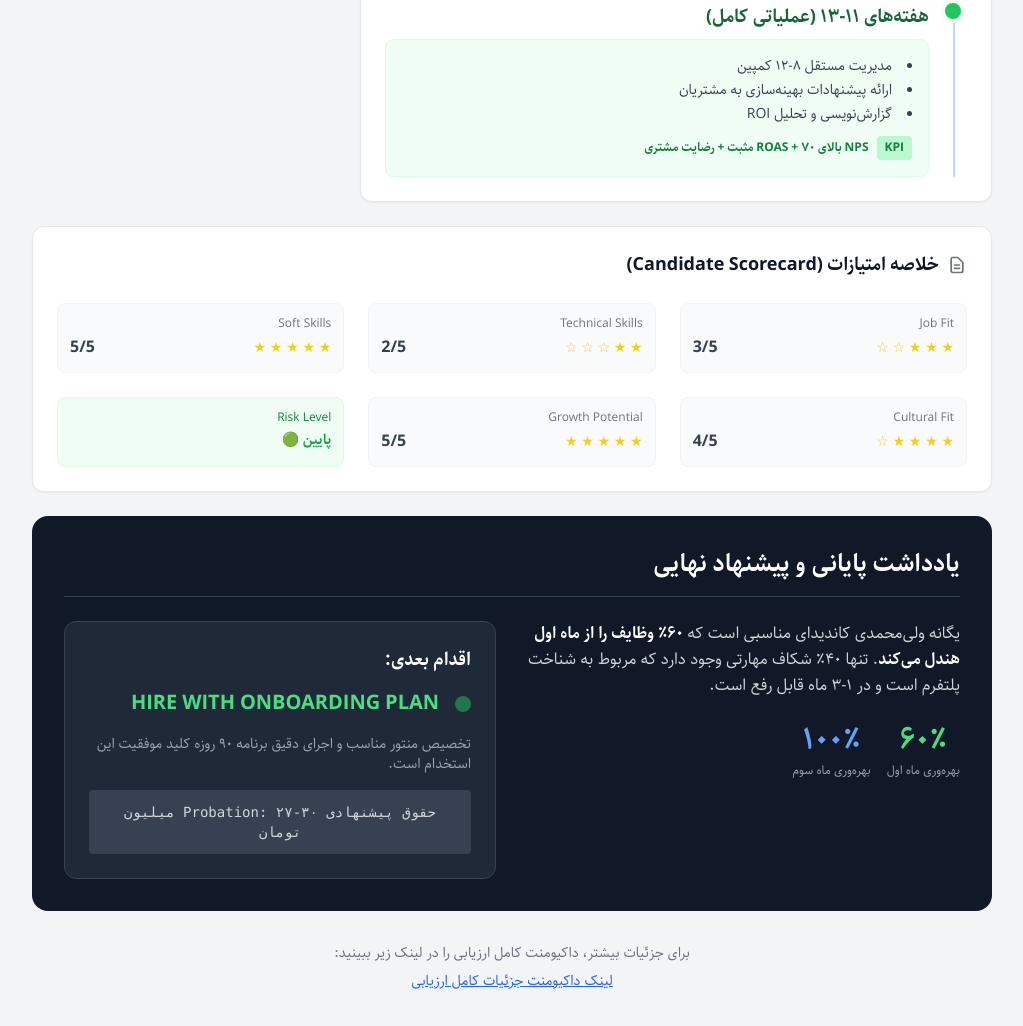
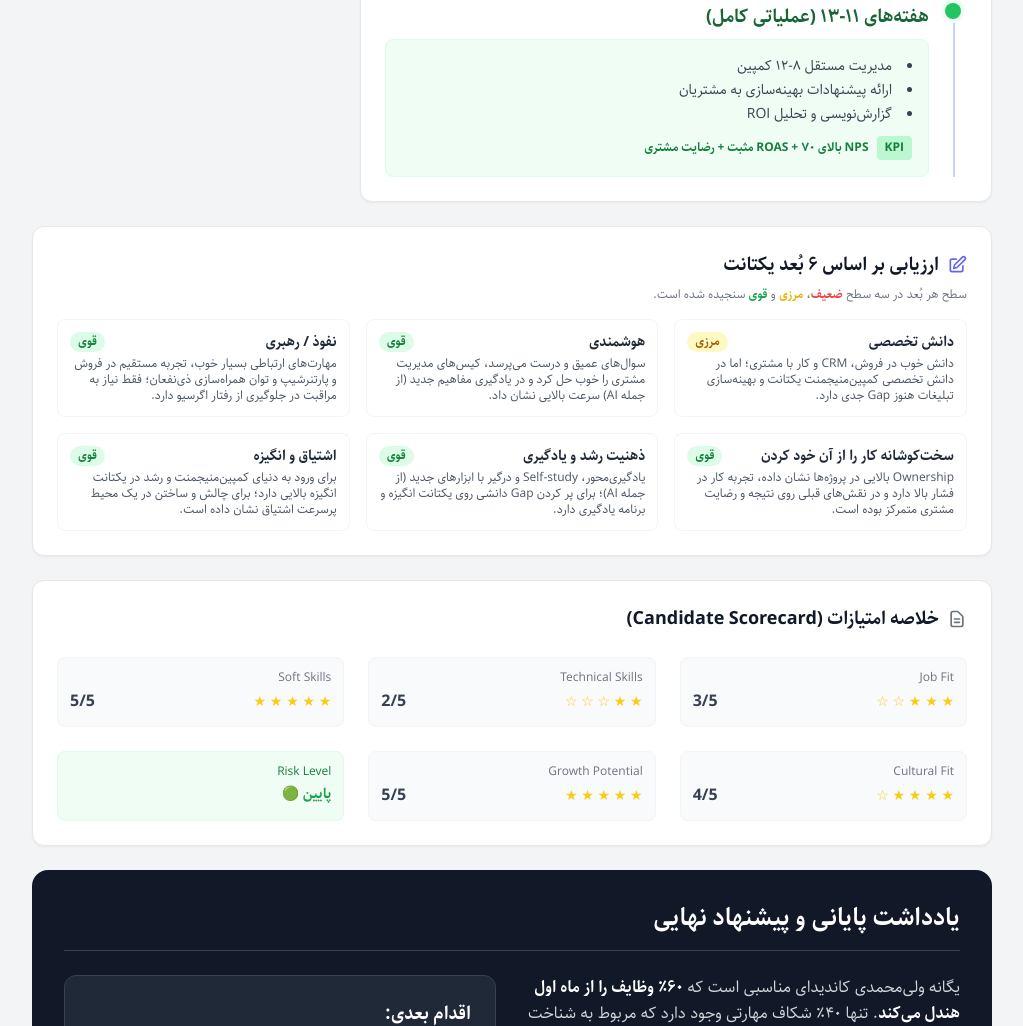
Before and after one commit to OmidShojaei10x/Yeganeh, a plain HTML site: page index07.html in a window 1280 px wide. Shown: the part 1930-2956 px from the top of the page, without its empty margins (128-1151 px from the left). Drawn offline with nearby package versions, Linux system fonts and the light colour scheme.

Commit message:
Add Yektanet 6-dimension evaluation section for Yeganeh

```diff
--- a/index07.html
+++ b/index07.html
@@ -532,6 +532,79 @@
             </div>
         </div>
 
+        <!-- Yektanet 6-Dimension Framework -->
+        <div class="bg-white rounded-xl shadow-sm border border-gray-200 p-6 mb-6">
+            <h2 class="text-lg font-bold text-gray-900 mb-2 flex items-center gap-2">
+                <svg class="w-5 h-5 text-indigo-500" fill="none" stroke="currentColor" viewBox="0 0 24 24"><path stroke-linecap="round" stroke-linejoin="round" stroke-width="2" d="M11 5H6a2 2 0 00-2 2v11a2 2 0 002 2h11a2 2 0 002-2v-5M18.5 2.5a2.121 2.121 0 113 3L12 15l-4 1 1-4 9.5-9.5z" /></svg>
+                ارزیابی بر اساس ۶ بُعد یکتانت
+            </h2>
+            <p class="text-xs text-gray-500 mb-4">
+                سطح هر بُعد در سه سطح <span class="font-bold text-red-500">ضعیف</span>، <span class="font-bold text-yellow-500">مرزی</span> و <span class="font-bold text-green-600">قوی</span> سنجیده شده است.
+            </p>
+            <div class="grid grid-cols-1 sm:grid-cols-2 lg:grid-cols-3 gap-4 text-sm">
+                <!-- دانش تخصصی -->
+                <div class="border border-gray-100 rounded-lg p-3">
+                    <div class="flex items-center justify-between mb-1">
+                        <span class="font-bold text-gray-800">دانش تخصصی</span>
+                        <span class="px-2 py-0.5 rounded-full text-xs font-bold bg-yellow-100 text-yellow-700">مرزی</span>
+                    </div>
+                    <p class="text-xs text-gray-600">
+                        دانش خوب در فروش، CRM و کار با مشتری؛ اما در دانش تخصصی کمپین‌منیجمنت یکتانت و بهینه‌سازی تبلیغات هنوز Gap جدی دارد.
+                    </p>
+                </div>
+                <!-- هوشمندی -->
+                <div class="border border-gray-100 rounded-lg p-3">
+                    <div class="flex items-center justify-between mb-1">
+                        <span class="font-bold text-gray-800">هوشمندی</span>
+                        <span class="px-2 py-0.5 rounded-full text-xs font-bold bg-green-100 text-green-700">قوی</span>
+                    </div>
+                    <p class="text-xs text-gray-600">
+                        سوال‌های عمیق و درست می‌پرسد، کیس‌های مدیریت مشتری را خوب حل کرد و در یادگیری مفاهیم جدید (از جمله AI) سرعت بالایی نشان داد.
+                    </p>
+                </div>
+                <!-- نفوذ / رهبری -->
+                <div class="border border-gray-100 rounded-lg p-3">
+                    <div class="flex items-center justify-between mb-1">
+                        <span class="font-bold text-gray-800">نفوذ / رهبری</span>
+                        <span class="px-2 py-0.5 rounded-full text-xs font-bold bg-green-100 text-green-700">قوی</span>
+                    </div>
+                    <p class="text-xs text-gray-600">
+                        مهارت‌های ارتباطی بسیار خوب، تجربه مستقیم در فروش و پارتنرشیپ و توان همراه‌سازی ذی‌نفعان؛ فقط نیاز به مراقبت در جلوگیری از رفتار اگرسیو دارد.
+                    </p>
+                </div>
+                <!-- سخت‌کوشانه کار را از آن خود کردن -->
+                <div class="border border-gray-100 rounded-lg p-3">
+                    <div class="flex items-center justify-between mb-1">
+                        <span class="font-bold text-gray-800">سخت‌کوشانه کار را از آن خود کردن</span>
+                        <span class="px-2 py-0.5 rounded-full text-xs font-bold bg-green-100 text-green-700">قوی</span>
+                    </div>
+                    <p class="text-xs text-gray-600">
+                        Ownership بالایی در پروژه‌ها نشان داده، تجربه کار در فشار بالا دارد و در نقش‌های قبلی روی نتیجه و رضایت مشتری متمرکز بوده است.
+                    </p>
+                </div>
+                <!-- ذهنیت رشد و یادگیری -->
+                <div class="border border-gray-100 rounded-lg p-3">
+                    <div class="flex items-center justify-between mb-1">
+                        <span class="font-bold text-gray-800">ذهنیت رشد و یادگیری</span>
+                        <span class="px-2 py-0.5 rounded-full text-xs font-bold bg-green-100 text-green-700">قوی</span>
+                    </div>
+                    <p class="text-xs text-gray-600">
+                        یادگیری‌محور، Self-study و درگیر با ابزارهای جدید (از جمله AI)؛ برای پر کردن Gap دانشی روی یکتانت انگیزه و برنامه یادگیری دارد.
+                    </p>
+                </div>
+                <!-- اشتیاق و انگیزه -->
+                <div class="border border-gray-100 rounded-lg p-3">
+                    <div class="flex items-center justify-between mb-1">
+                        <span class="font-bold text-gray-800">اشتیاق و انگیزه</span>
+                        <span class="px-2 py-0.5 rounded-full text-xs font-bold bg-green-100 text-green-700">قوی</span>
+                    </div>
+                    <p class="text-xs text-gray-600">
+                        برای ورود به دنیای کمپین‌منیجمنت و رشد در یکتانت انگیزه بالایی دارد؛ برای چالش و ساختن در یک محیط پرسرعت اشتیاق نشان داده است.
+                    </p>
+                </div>
+            </div>
+        </div>
+
         <!-- Candidate Scorecard Summary -->
         <div class="bg-white rounded-xl shadow-sm border border-gray-200 p-6 mb-8">
             <h2 class="text-lg font-bold text-gray-900 mb-6 flex items-center gap-2">
```
